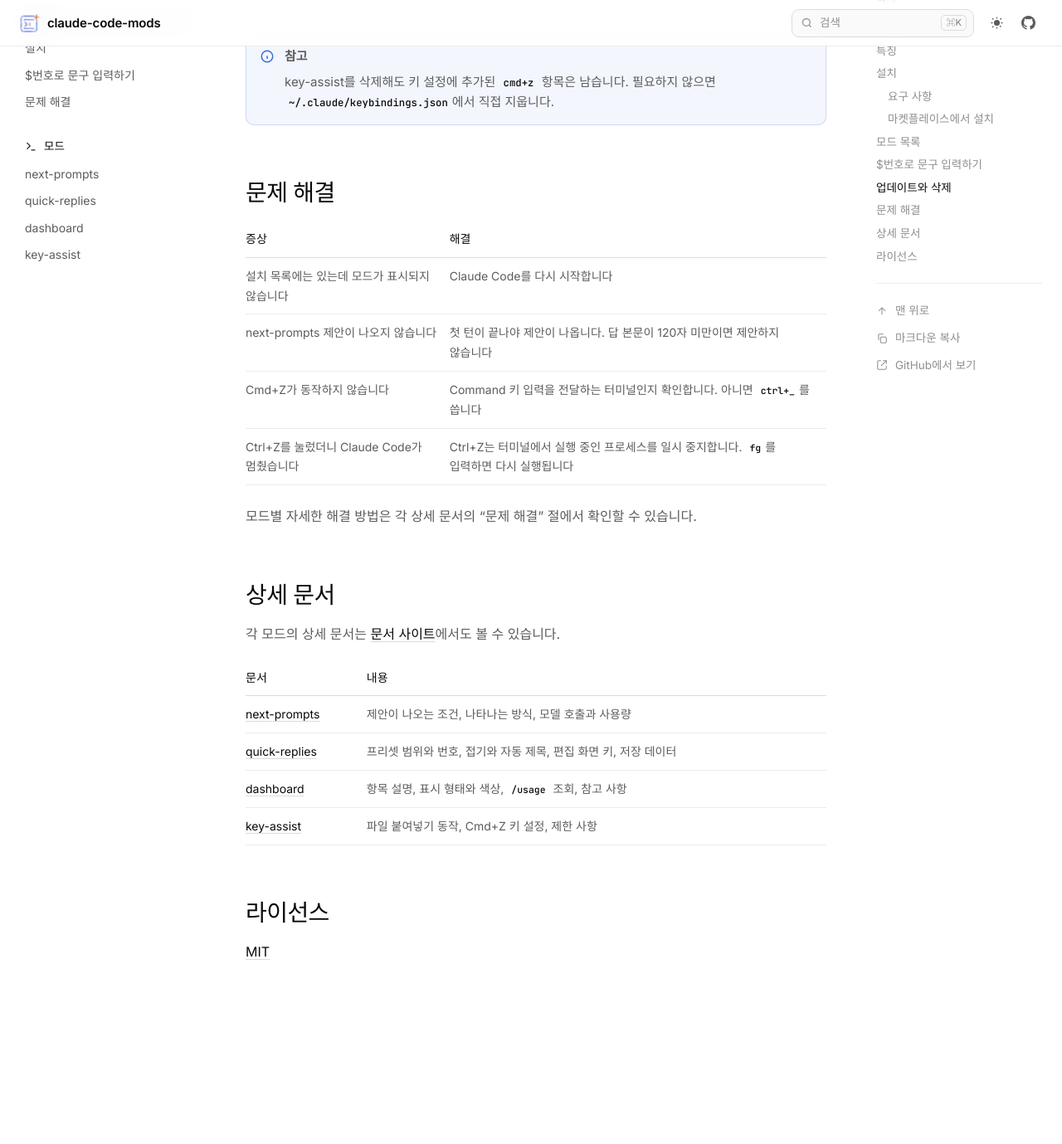
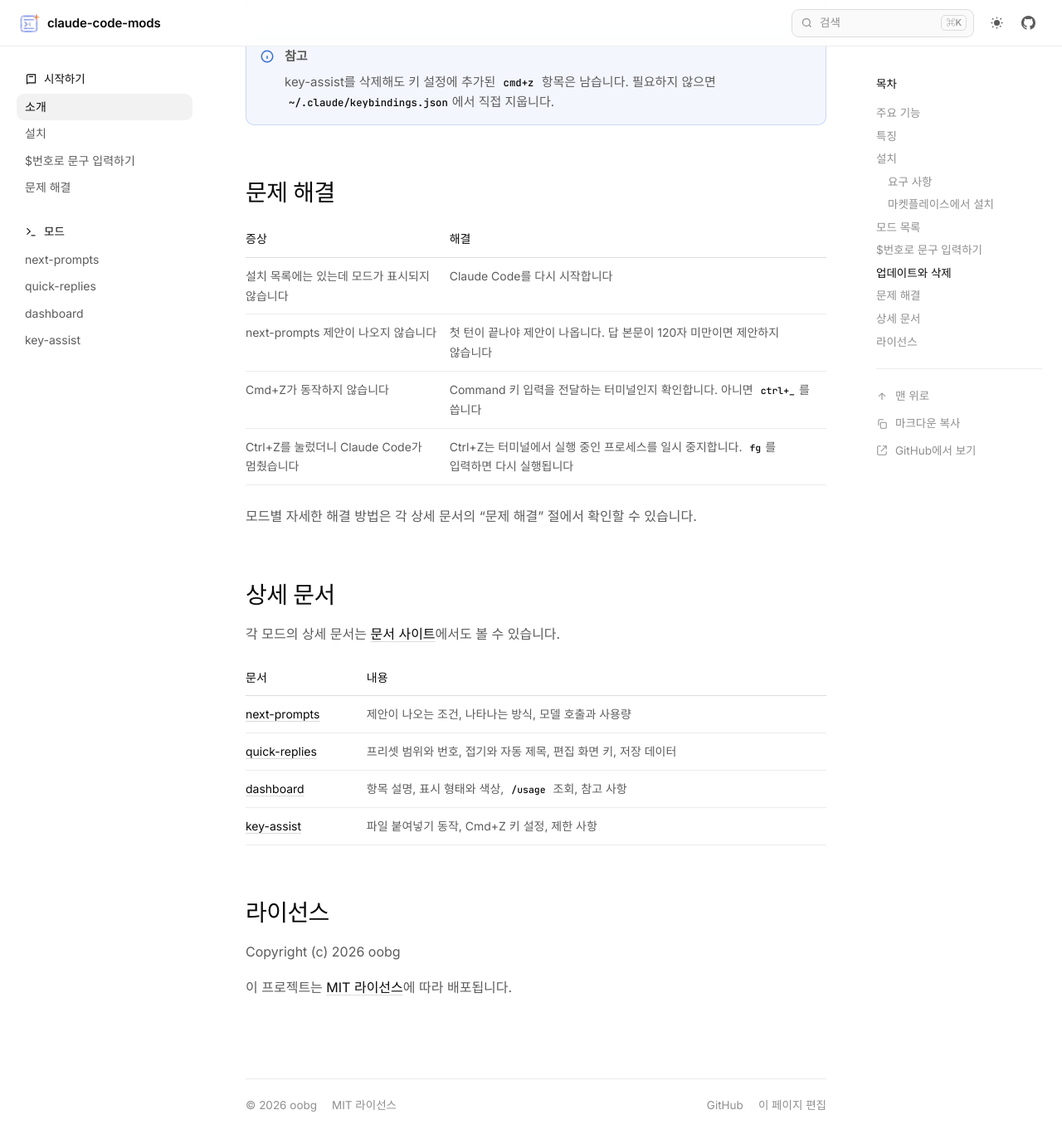
Before and after one commit to oobg/claude-code-mods, a Jekyll site: the page built from README.md, in a window 1280 px wide and 1400 px high, scrolled down 4718 px. Shown: the top 1379 px of the window at 83% size. Built offline with Jekyll 4.4.1, drawn with Linux system fonts in a browser that asks for light colours; some web fonts are replaced; our own code applies the rules of GitHub Pages for plain Markdown files; comment, search, counter and statistics services are not loaded; before the commit the page ends 6015 px from its top, so only the background shows below that.

Commit message:
docs: README 라이선스 절에 저작권 표기를 넣고 문서 사이트에 푸터 달기
푸터에는 저작권, MIT 라이선스 링크, GitHub 저장소, 현재 문서 편집 링크를 둔다.
문구는 ChatGPT 검토를 반영했다.

Co-Authored-By: Claude Opus 5.5 <noreply@anthropic.com>

```diff
--- a/README.md
+++ b/README.md
@@ -217,4 +217,6 @@ next-prompts와 quick-replies를 함께 쓰면 입력창 위에 표시되는 두
 
 ## 라이선스
 
-[MIT](./LICENSE)
+Copyright (c) 2026 oobg
+
+이 프로젝트는 [MIT 라이선스](./LICENSE)에 따라 배포됩니다.
--- a/_layouts/default.html
+++ b/_layouts/default.html
@@ -152,7 +152,11 @@
     .actions svg { width: 14px; height: 14px; stroke: currentColor; fill: none; stroke-width: 1.8; }
 
     /* 본문 */
-    main { min-width: 0; padding: 36px 48px 120px; }
+    main { min-width: 0; padding: 36px 48px 56px; }
+    .foot { max-width: 720px; margin: 96px auto 0; padding-top: 20px; border-top: 1px solid var(--line); display: flex; flex-wrap: wrap; justify-content: space-between; gap: 8px 24px; font-size: 13.5px; color: var(--text-3); }
+    .foot nav { display: flex; flex-wrap: wrap; gap: 6px 18px; }
+    .foot a { color: var(--text-3); text-decoration: none; }
+    .foot a:hover { color: var(--text); }
     .doc { max-width: 720px; margin: 0 auto; }
     .crumb { margin: 0 0 6px; font-size: 13.5px; color: var(--text-3); }
     .doc h1 { margin: 0 0 14px; font-size: 44px; line-height: 1.12; font-weight: 500; letter-spacing: -0.03em; }
@@ -311,6 +315,10 @@
         <p class="crumb">{% if page.url == '/' %}시작하기{% else %}모드{% endif %}</p>
 {{ content }}
       </article>
+      <footer class="foot">
+        <nav aria-label="저작권과 라이선스"><span>© 2026 oobg</span><a href="https://github.com/oobg/claude-code-mods/blob/main/LICENSE">MIT 라이선스</a></nav>
+        <nav aria-label="저장소 링크"><a href="https://github.com/oobg/claude-code-mods">GitHub</a><a href="https://github.com/oobg/claude-code-mods/edit/main/{{ page.path }}">이 페이지 편집</a></nav>
+      </footer>
     </main>
     <aside class="aside" aria-label="목차">
       <p class="aside-title">목차</p>
```
